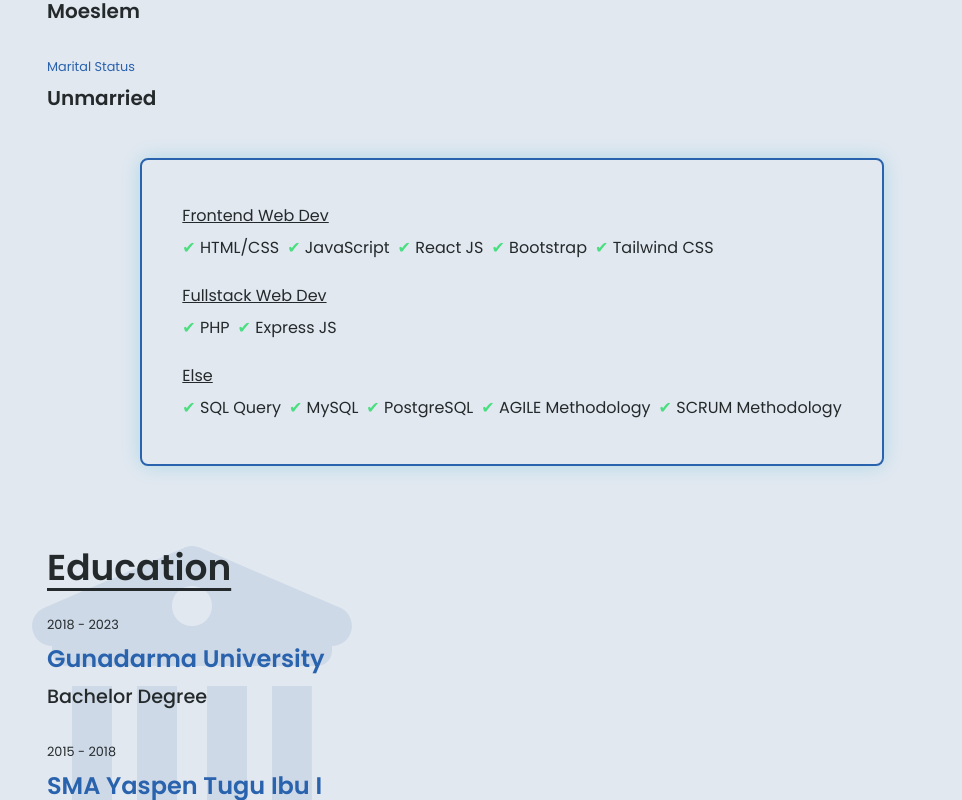
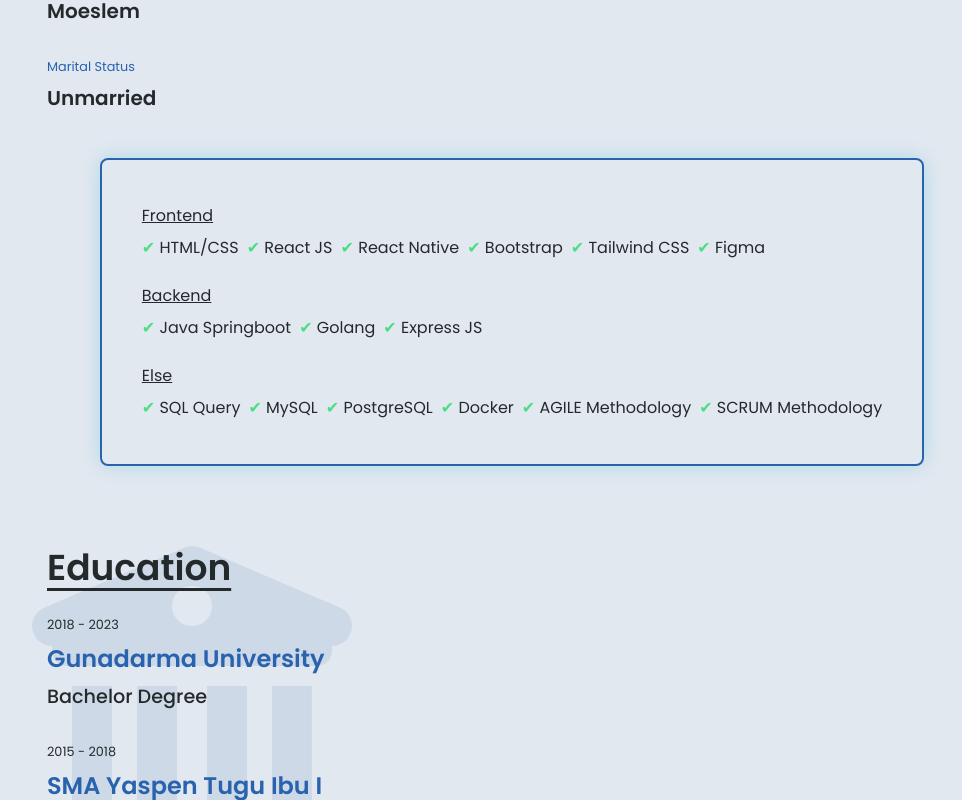
Before and after one commit to garincsr/portfolio-react-tailwind, a React (Create React App) app: page /about in a window 1280 px wide. Shown: the part 934-1734 px from the top of the page, without its empty margins (128-1090 px from the left). Built offline with nearby package versions, Linux system fonts and the light colour scheme; a web font is replaced by a local one; what tailwindcss-animation-delay would draw is missing.

Commit message:
fix: styling

```diff
--- a/src/components/Navbar.jsx
+++ b/src/components/Navbar.jsx
@@ -144,7 +144,7 @@ const Navbar = () => {
               </ul>
 
               {/* Form */}
-              <form className="relative flex gap-x-[10px]">
+              {/* <form className="relative flex gap-x-[10px]">
                 <label htmlFor="mnav-search-input">
                   <RiSearchLine className="text-2-xl text-accent " />
                 </label>
@@ -155,7 +155,7 @@ const Navbar = () => {
                   className="outline-none w-[160px] border-b-2 focus:border-b-2
                 focus:border-accent placeholder:italic dark:bg-primary"
                 />
-              </form>
+              </form> */}
             </div>
           </nav>
 
@@ -205,7 +205,7 @@ const Navbar = () => {
             </ul>
 
             {/* Form */}
-            <form className="relative flex gap-x-[10px]">
+            {/* <form className="relative flex gap-x-[10px]">
               <label
                 htmlFor="search-input"
                 className="flex justify-center text-center group"
@@ -219,7 +219,7 @@ const Navbar = () => {
                 className="outline-none w-[100px] focus:w-[180px]
               focus:border-b-2 focus:border-accent placeholder:italic placeholder:text-base transition-all duration-150 dark:bg-primary"
               />
-            </form>
+            </form> */}
           </nav>
         </div>
       </div>
--- a/src/components/Progress.jsx
+++ b/src/components/Progress.jsx
@@ -31,7 +31,7 @@ const scoresData = [
   },
   {
     title: "Tailwind CSS Skills",
-    score: 9.0,
+    score: 9.9,
     color: "bg-blue-100",
     textColor: "text-blue-500",
     barColor: "bg-accent",
@@ -67,10 +67,10 @@ const scoresData = [
   },
   {
     title: "Agile Methodology",
-    score: 7.3,
+    score: 9.9,
     color: "bg-blue-100",
     textColor: "text-blue-500",
-    barColor: "bg-amber-500",
+    barColor: "bg-accent",
     iconColor: "#000",
     icon: RiFunctions,
   },
@@ -128,7 +128,7 @@ const ScoreBoard = () => {
   });
 
   return (
-    <div className="flex mt-5 items-center justify-center mb-10">
+    <div className="flex mt-10 items-center justify-center mb-10">
       <section
         ref={ref}
         className="w-full p-9 rounded-lg shadow-cube1 bg-white dark:bg-primary"
--- a/src/index.css
+++ b/src/index.css
@@ -169,7 +169,7 @@ textarea {
 }
 
 .info-map {
-  @apply absolute bg-black opacity-70 top-[65rem] left-[1rem] w-[13rem] text-[0.5rem] md:top-[57rem] md:left-[8rem] xl:text-sm xl:top-[21rem] xl:left-[53rem] xl:w-[267px] p-[1rem] text-white animate-[fadeIn_2s] transition-all z-10;
+  @apply absolute bg-black opacity-70 top-[60rem] left-[2rem] w-[13rem] text-[0.5rem] md:top-[57rem] md:left-[8rem] xl:text-sm xl:top-[21rem] xl:left-[70rem] xl:w-[267px] p-[1rem] text-white animate-[fadeIn_2s] transition-all z-10;
   span {
     @apply block pt-[10px] text-accent-quaternary;
   }
@@ -187,7 +187,7 @@ textarea {
 /* Skills */
 .skills-page {
   .text-zone {
-    @apply container mx-auto align-middle table-cell mt-[2%] xl:ml-[6%] xl:w-[45%] xl:max-h-[90%];
+    @apply container align-middle table-cell mt-[2%] xl:w-[45%] xl:max-h-[90%];
 
     p:nth-of-type(1) {
       @apply min-w-fit animate-pulse;
--- a/src/pages/About.jsx
+++ b/src/pages/About.jsx
@@ -228,17 +228,19 @@ const About = () => {
               <div className="relative mx-auto mt-10 xl:-top-[3rem]">
                 <span className="flex flex-col w-[100%] gap-y-5 mb-10 xl:flex-row xl:justify-center xl:w-[60rem] dark:text-slate-200">
                   <span className="para border-2 p-10 rounded-lg shadow-cube1 border-accent xl:w-[50%] dark:border-darkLightBlue">
-                    <p className="underline">Frontend Web Dev</p>
+                    <p className="underline">Frontend</p>
                     <span className="flex flex-wrap gap-x-2">
                       <span className="li-check"> HTML/CSS</span>
-                      <span className="li-check"> JavaScript</span>
                       <span className="li-check"> React JS</span>
+                      <span className="li-check"> React Native</span>
                       <span className="li-check"> Bootstrap</span>
                       <span className="li-check"> Tailwind CSS</span>
+                      <span className="li-check"> Figma</span>
                     </span>
-                    <p className="underline mt-4 ">Fullstack Web Dev</p>
+                    <p className="underline mt-4 ">Backend</p>
                     <span className="flex flex-wrap gap-x-2">
-                      <span className="li-check"> PHP</span>
+                      <span className="li-check"> Java Springboot</span>
+                      <span className="li-check"> Golang</span>
                       <span className="li-check"> Express JS</span>
                     </span>
                     <p className="underline mt-4 ">Else</p>
@@ -246,6 +248,7 @@ const About = () => {
                       <span className="li-check"> SQL Query</span>
                       <span className="li-check"> MySQL</span>
                       <span className="li-check"> PostgreSQL</span>
+                      <span className="li-check"> Docker</span>
                       <span className="li-check"> AGILE Methodology</span>
                       <span className="li-check"> SCRUM Methodology</span>
                     </span>
--- a/src/pages/Home.jsx
+++ b/src/pages/Home.jsx
@@ -206,7 +206,7 @@ const Home = () => {
 
             {/* hardware */}
 
-            <span className="flex flex-col mx-auto mb-0 gap-y-10 xl:gap-y-7 xl:mb-10">
+            <span className="container flex flex-col mx-auto mb-0 gap-y-10 xl:gap-y-7 xl:mb-10">
               <span className="flex justify-center md:flex md:justify-center lg:flex lg:justify-center xl:hidden">
                 <Lottie
                   className="w-[20rem] -top-[2rem]"
--- a/src/pages/Skills.jsx
+++ b/src/pages/Skills.jsx
@@ -42,7 +42,7 @@ const Skills = () => {
         <>
           <Navbar />
           <section className="hero bg-slate-200 h-[100%] xl:pt-10 overflow-hidden dark:bg-darkDarkBlue">
-            <div className="skills-page flex flex-col mx-auto md:flex-row xl:flex-row justify-center items-center h-full">
+            <div className="skills-page flex flex-col px-0 mx-auto md:flex-row xl:flex-row xl:px-[15rem] justify-around items-center h-full">
               <div className="text-zone my-10">
                 <span className="font-tags text-accent m-0 -ml-[0.8rem] text-[0.8rem] dark:text-accent-quaternary xl:text-[1rem] xl:block">
                   &lt;div className="skills"&gt;
@@ -116,6 +116,7 @@ const Skills = () => {
               </div>
             </div>
           </section>
+
           <section className="hero bg-slate-200 xl:pt-5 overflow-hidden dark:bg-darkDarkBlue">
             <div className="container mx-auto">
               <Progress />
```
